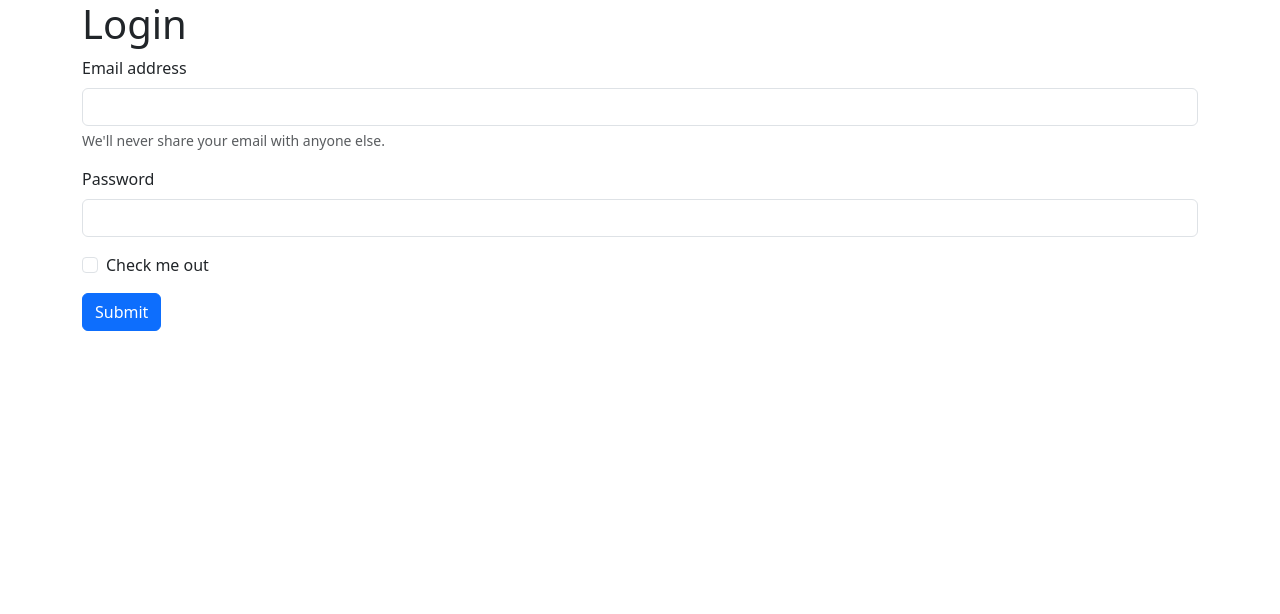
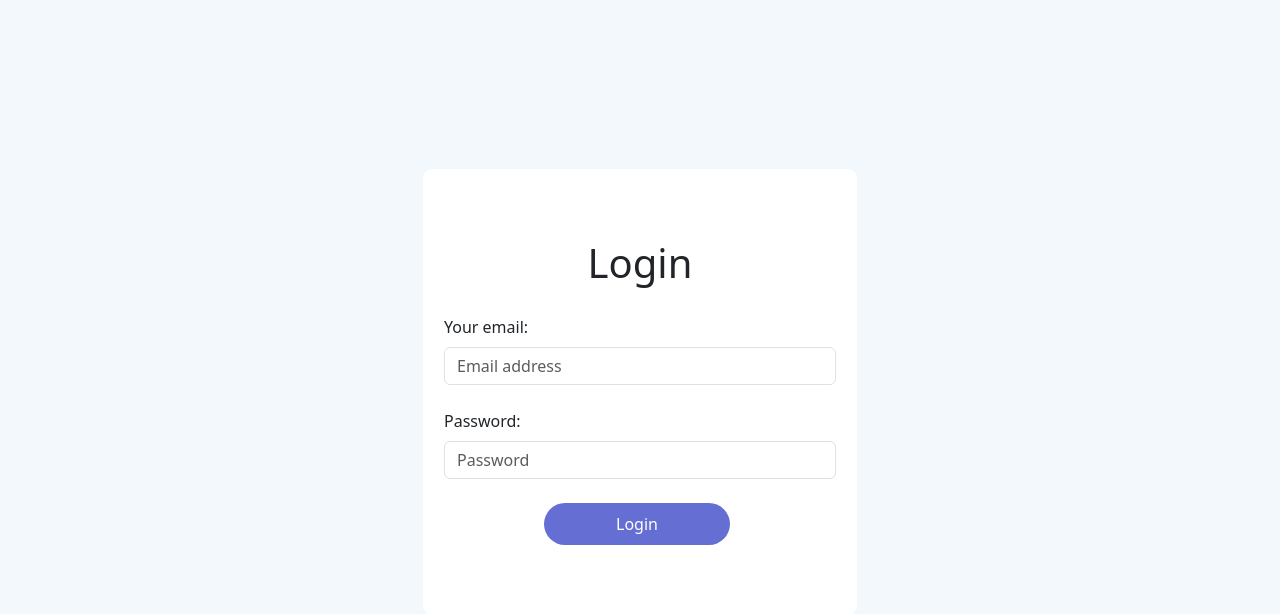
Before and after one commit to hovansang113/Library-management-system, a PHP site: page /login in a window 1280 px wide. Shown: the top 614 px of the page. Run offline with PHP 8.4, Linux system fonts and the light colour scheme.

Commit message:
UI-Feature-LIB-15-Login

```diff
--- /dev/null
+++ b/PHPMVCFramework/public/css/login.css
@@ -0,0 +1,32 @@
+body {
+    background-color: #F3F8FD;
+}
+
+.login-box {
+    background-color: rgb(255, 255, 255);
+    margin: 169px auto;
+    padding: 70px 21px;
+    max-width: 434px;
+    border-radius: 10px;
+    text-align: left;
+    display: flex;
+    flex-direction: column;
+    gap: 20px;
+
+}
+
+
+.button{
+    background-color: #656ED3;
+    /* width: 150px; */
+    padding: 9px 72px;
+    margin-left: 100px;
+    border-radius: 30px;
+    color: white;
+    outline: none;
+    border: none;
+}
+
+h1{
+    font-size: 40px;
+}
--- a/PHPMVCFramework/view/login.php
+++ b/PHPMVCFramework/view/login.php
@@ -1,4 +1,4 @@
-<h1>Login</h1>
+<!-- <h1>Login</h1>
 <form>
   <div class="mb-3">
     <label for="exampleInputEmail1" class="form-label">Email address</label>
@@ -14,4 +14,43 @@
     <label class="form-check-label" for="exampleCheck1">Check me out</label>
   </div>
   <button type="submit" class="btn btn-primary">Submit</button>
-</form>
+</form> -->
+<!DOCTYPE html>
+<html lang="vi">
+<head>
+    <meta charset="UTF-8">
+    <meta name="viewport" content="width=device-width, initial-scale=1.0">
+    <title>Login</title>
+    <link href="https://cdn.jsdelivr.net/npm/bootstrap@5.3.0/dist/css/bootstrap.min.css" rel="stylesheet">
+    <link rel="stylesheet" href="/css/Login.css">
+</head>
+<body>
+    <div class="login-box">
+        <h1 class="text-center">Login</h1>
+        <?php if (!empty($errors)): ?>
+        <div class="alert alert-danger">
+            <ul>
+                <?php foreach ($errors as $error): ?>
+                    <li><?= $error ?></li>
+                <?php endforeach; ?>
+            </ul>
+        </div>
+        <?php endif; ?>
+
+        <form action="/Login" method="POST">
+            <div class="mb-4">
+                <label class="form-label">Your email:</label>
+                <input type="email" name="email" class="form-control" placeholder="Email address" required>
+            </div>
+            <div class="mb-4">
+                <label class="form-label">Password:</label>
+                <input type="password" name="password" class="form-control" placeholder="Password" required>
+            </div>
+            <button class="button" type="submit" >Login</button>
+        </form>
+    </div>
+</body>
+
+<script src="https://cdn.jsdelivr.net/npm/bootstrap@5.3.0/dist/js/bootstrap.bundle.min.js"></script>
+</body>
+</html>
```
